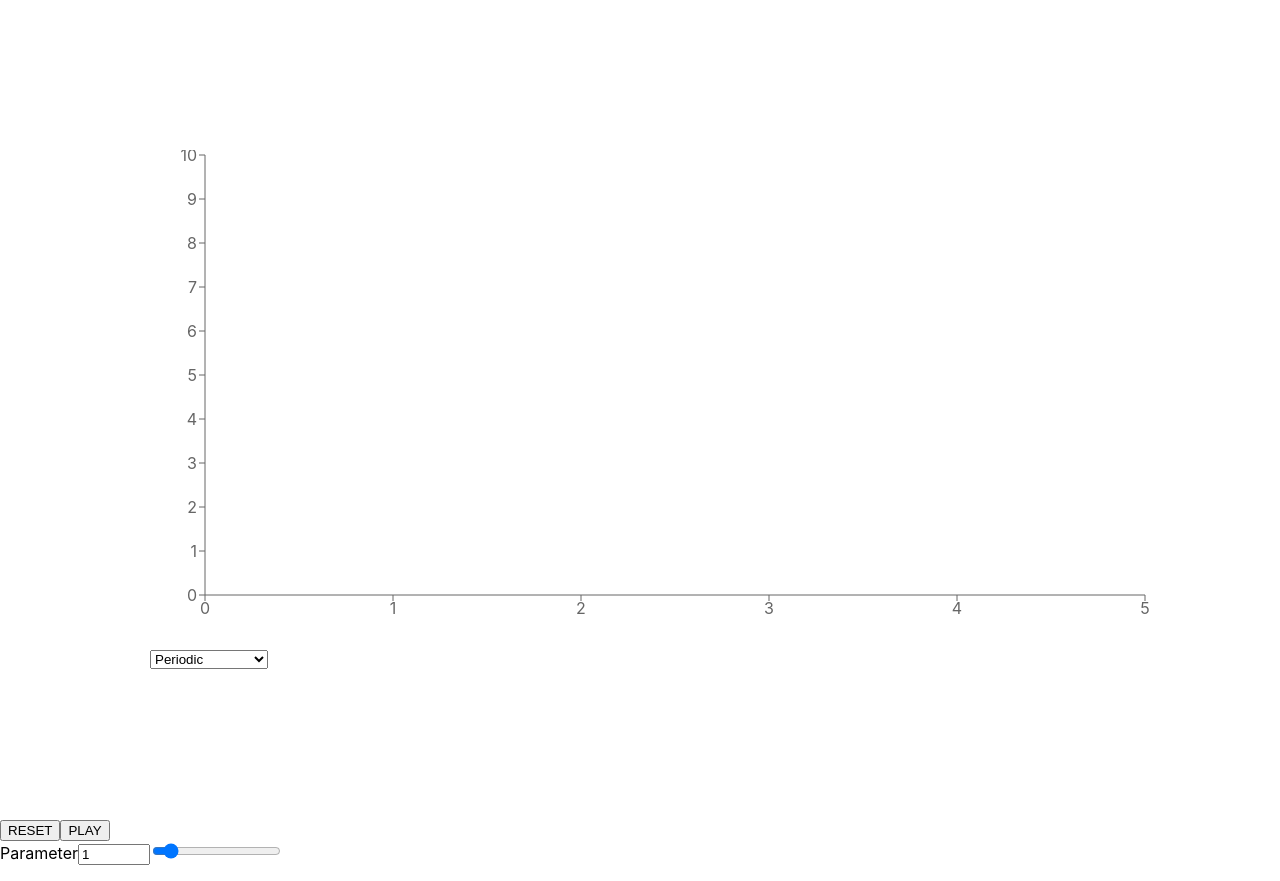
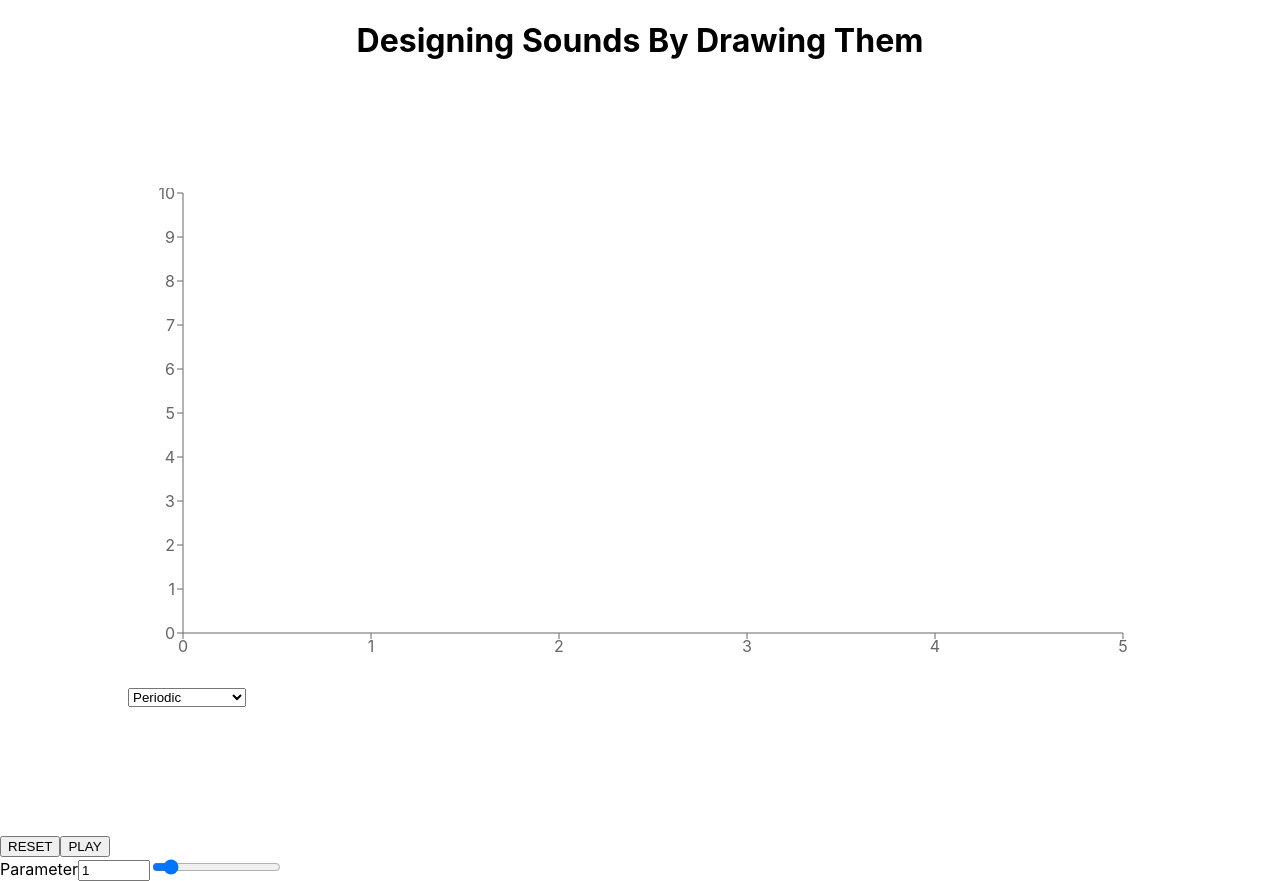
Before and after one commit to mrkobhrai/drawing-sounds, a React (Create React App) app in the folder frontend/: page / in a window 1280 px wide. Built offline with nearby package versions, Linux system fonts and the light colour scheme.

Commit message:
Style changes

```diff
--- a/frontend/src/App.css
+++ b/frontend/src/App.css
@@ -36,3 +36,6 @@
     transform: rotate(360deg);
   }
 }
+h1 {
+  text-align: center;
+}
--- a/frontend/src/App.tsx
+++ b/frontend/src/App.tsx
@@ -17,6 +17,7 @@ function App() {
   }
 
   return <div>
+    <h1>Designing Sounds By Drawing Them</h1>
     {inputGraph}
     <button onClick={() => graphRef.current?.resetPoints()}>RESET</button>
     <button onClick={soundGenerator.playFromStart}>PLAY</button>
--- a/frontend/src/SASSStyles.scss
+++ b/frontend/src/SASSStyles.scss
@@ -17,3 +17,11 @@ svg {
 select {
   display: block;
 }
+
+div.graph-container {
+  text-align: center;
+  align-items: center;
+  justify-content: center;
+  width: 80vw;
+  margin: 10vw;
+}
--- a/frontend/src/SoundGraph.tsx
+++ b/frontend/src/SoundGraph.tsx
@@ -84,7 +84,7 @@ class SoundGraph extends React.Component<Props, State> {
     }
 
 
-    generateKernelDropdown: () => void = () => {
+    generateKernelDropdown: () => any = () => {
         const options = []
         for (let [label, value] of Object.entries(kernels)) {
           options.push(<option label={label} value={value}/>)
@@ -98,7 +98,7 @@ class SoundGraph extends React.Component<Props, State> {
 
     render () {
             return (
-                <div style={{margin:"150px"}}>
+                <div className="graph-container">
                     <ComposedChart width={this.width} height={this.height} onClick={this.handleClick} >
                         <Line type="monotone" dataKey="y" dot={false}  data={this.state.generatedPoints} />
                         <Scatter dataKey="y" fill="red" data={this.state.userPoints} />
```
